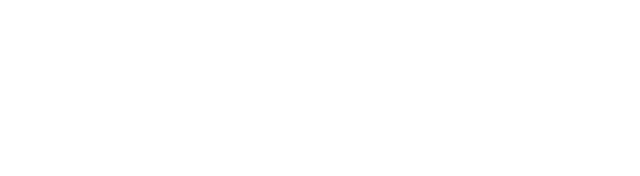
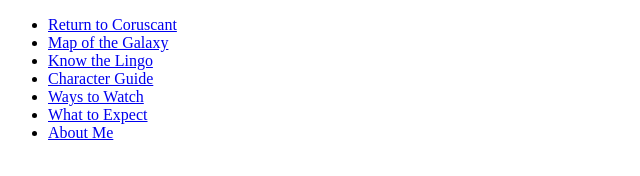
Before and after one commit to J4502-FS21/alex-naughton-final-project, a plain HTML site: page about-me.html in a window 1280 px wide. Shown: the whole page, without its empty margins (0-640 px from the left). Drawn offline with Linux system fonts and the light colour scheme.

Commit message:
Added nav to all pages and updated nav

```diff
--- a/about-me.html
+++ b/about-me.html
@@ -5,5 +5,15 @@
 <stylesheet="style.css">
 </head>
 <body>
+  <nav>
+    <ul>
+      <li><a href="index.html">Return to Coruscant</a></li>
+      <li><a href="galaxy-map.html">Map of the Galaxy</a></li>
+      <li><a href="glossary.html">Know the Lingo</a></li>
+      <li><a href="characters.html">Character Guide</a></li>
+      <li><a href="watch.html">Ways to Watch</a></li>
+      <li><a href="reviews.html">What to Expect</a></li>
+      <li><a href="about-me.html">About Me</a></li>
+    </nav>
 </body>
 </html>
```
Also changed, not shown: characters.html (+10 -0 lines), galaxy-map.html (+10 -0 lines), glossary.html (+10 -0 lines), index.html (+2 -0 lines), reviews.html (+10 -0 lines), watch.html (+10 -0 lines).
